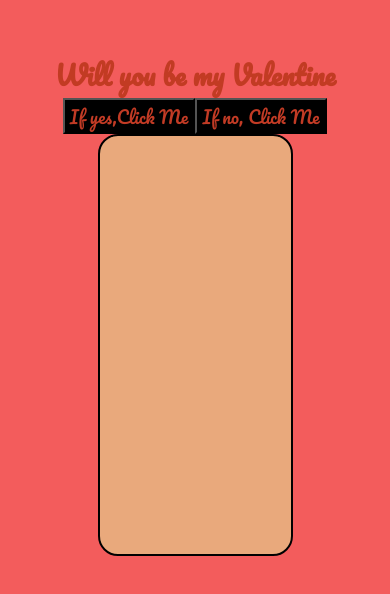
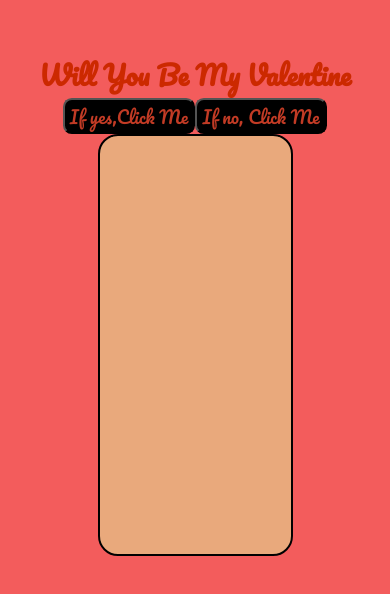
Before and after one commit to Sohailahmad7692/ValentinePropose, a plain HTML site: page index.html in a window 390 px wide. Shown: the part 118-712 px from the top of the page. Drawn offline with Linux system fonts and the light colour scheme.

Commit message:
changes made in styling file css

```diff
--- a/index.html
+++ b/index.html
@@ -6,7 +6,7 @@
       <meta name="viewport" content="width=device-width, initial-scale=1">
       <!-- <link rel="stylesheet" href="C:\Users\Sohail Ahmad\Desktop\style.css"> -->
       <link rel="preconnect" href="https://fonts.gstatic.com">
-<link href="https://fonts.googleapis.com/css2?family=Pacifico&Lobster&Pacifico&display=swap" rel="stylesheet">
+<link href="https://fonts.googleapis.com/css2?family=Pacifico&Lobster&Pacifico&Noto+Serif:ital&display=swap" rel="stylesheet">
    </head>
    <style>
       *{
@@ -22,8 +22,8 @@
          top: 10%; */
          font-size: 3rem;
          font-family: 'Pacifico', cursive;
-         color: #c23b23;
-
+         color: #cc2900;
+         text-transform: capitalize;
       }
       .mainDiv{
          /* display: grid;
@@ -104,7 +104,7 @@
       }
          @media only screen and (max-width: 960px){
             html{
-               font-size: 50%;
+               font-size: 52%;
             }
          }
          @media only screen and (max-width: 1500px){
@@ -126,6 +126,7 @@
            font-size: 2rem;
            font-family: 'Pacifico', cursive;
            background-color: black;
+           border-radius: 1rem;
            color: #c23b25;
         }
    </style>
```
